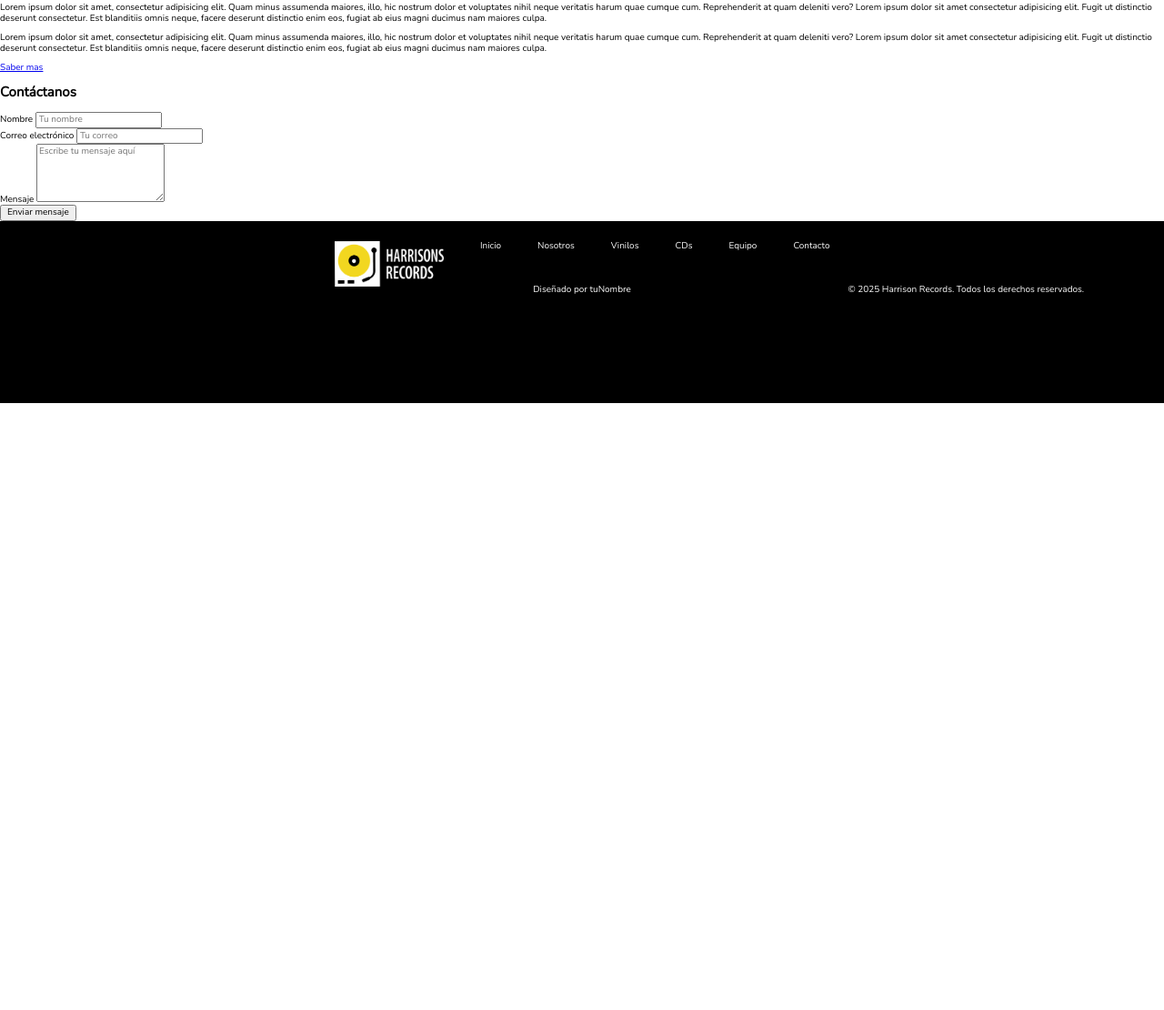
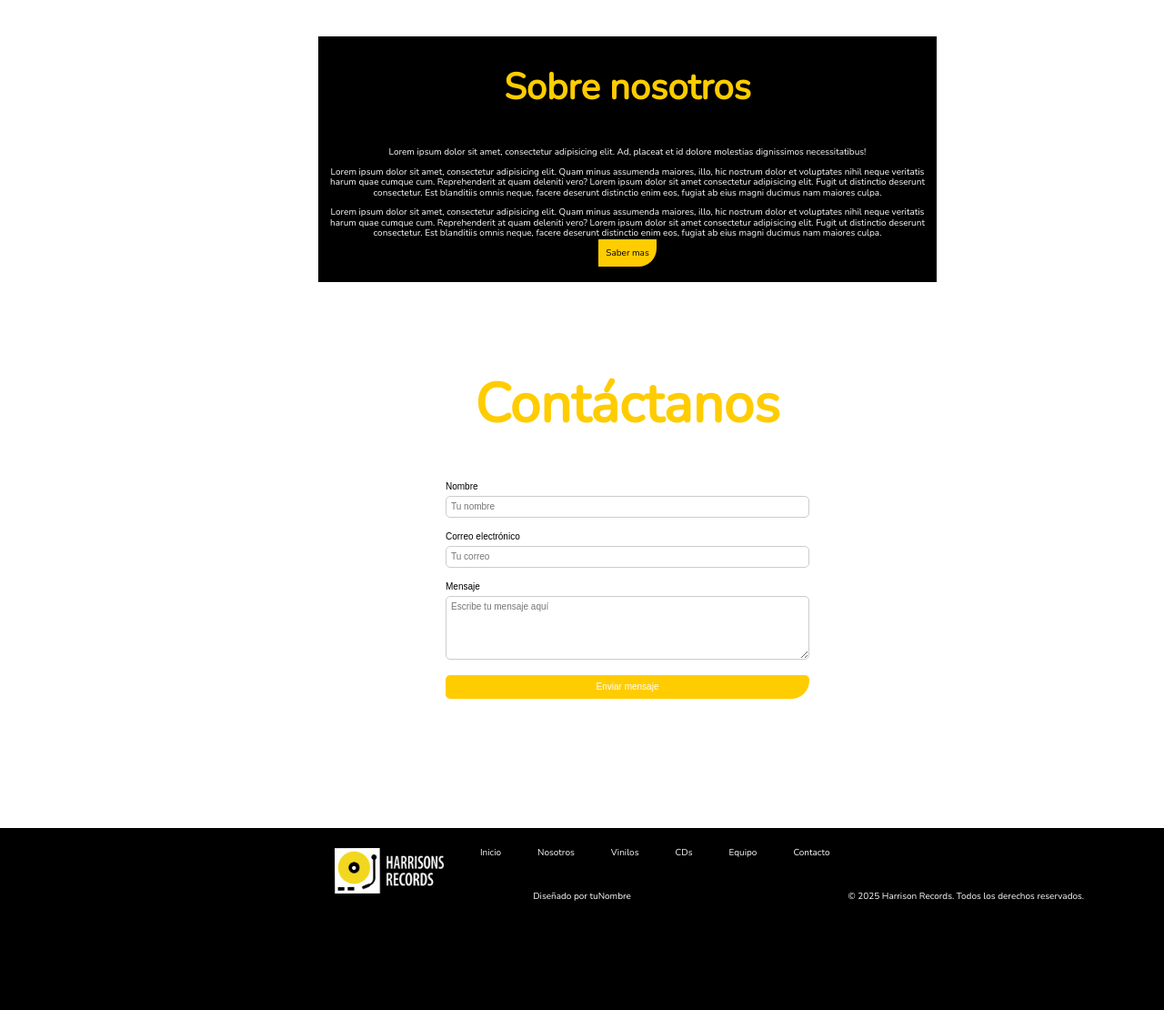
Before and after one commit to SangreL1/evaluacion-front, a plain HTML site: page index.html in a window 1280 px wide. Shown: the part 986-2096 px from the top of the page at 91% size. Before the commit the page ends 1429 px from the top, so only its background shows below. Drawn offline with nearby package versions, Linux system fonts and the light colour scheme.

Commit message:
Add sobre-nosotros y contacto

```diff
--- a/css/style.css
+++ b/css/style.css
@@ -130,3 +130,99 @@ img {
       gap: 2rem;
   }
 /*Fin footer */
+
+
+/*Inicio sobre-nosotros */
+.sobre-nosotros{
+    background-color: black;
+    height: 27rem;
+    width: 68rem;
+    margin-left: 35rem;
+    margin-top: 10rem;
+    text-align: center;
+
+}
+
+.t-nosotros{
+    display: flex;
+    justify-content: center;
+    color: #ffcc00;
+}
+
+.sobre-nosotros h2{
+    display: flex;
+    font-size: 4rem;
+}
+
+
+.sobre-nosotros p{
+    color: white;
+    font-size: 1rem;
+}
+
+
+
+.boton a[aria-current="page"]{
+  background-color: #ffcc00;
+  color:black;
+  border-bottom-right-radius: 2rem;
+  margin-top: 0.6rem;
+  padding: 0.8rem;
+  text-decoration: none;
+}
+
+
+/*Fin sobre-nosotros */
+
+/*Inicio contacto */
+
+.contacto{
+    height: 50rem;
+    width: 68rem;
+    margin-left: 35rem;
+    margin-top: 10rem;
+    text-align: center;
+}
+
+.t-contacto{
+    color:#ffcc00 ;
+    font-size: 4rem;
+}
+
+.form {
+  display: flex;
+  flex-direction: column;
+  gap: 1.5rem;
+  max-width: 40rem;
+  margin: 0 auto;
+  font-family: sans-serif;
+}
+
+.form label {
+  margin-bottom: 0.5rem;
+  display: flex;
+}
+
+.form input, .form textarea {
+  width: 100%;
+  padding: 0.5rem;
+  font-size: 1rem;
+  border: 0.1rem solid #ccc;
+  border-radius: 0.5rem;
+  box-sizing: border-box;
+
+}
+
+.form button {
+  padding: 0.7rem;
+  font-size: 1rem;
+  background-color: #ffcc00;
+  color: white;
+  border: none;
+  border-radius: 5px;
+  width: 40rem;
+  border-bottom-right-radius: 2rem;
+}
+
+
+/*Fin contacto */
--- a/index.html
+++ b/index.html
@@ -42,6 +42,8 @@
     </header>
 
     <!--Fin header-->
+
+    <!--Inicio Main-->
     <h2>Vinilos</h2>
     <img src="#" alt="Imagen vinilo">
 
@@ -58,9 +60,15 @@
     <p>$30.000</p>
 
     <a href="#">Ver mas</a>
+    <!--Fin main-->
 
 
+    <!--Inicio sobre nosotros-->
+    <div class="sobre-nosotros">
+        <div class="t-nosotros">
             <h2>Sobre nosotros</h2>
+        </div>
+        <div class="text">
             <p>Lorem ipsum dolor sit amet, consectetur adipisicing elit. Ad, placeat et id dolore molestias dignissimos
                 necessitatibus!
             </p>
@@ -76,13 +84,21 @@
                 vero? Lorem ipsum dolor sit amet consectetur adipisicing
                 elit. Fugit ut distinctio deserunt consectetur. Est blanditiis omnis neque, facere deserunt distinctio
                 enim eos, fugiat ab eius magni ducimus nam maiores culpa.</p>
+        </div>
+        <div class="boton">
+            <a aria-current="page" href="#">Saber mas</a>
+        </div>
+    </div>
 
-    <a href="#">Saber mas</a>
+    <!--Fin sobre nosotros-->
 
     <!-- Sección de Contacto -->
+    <div class="contacto">
+
+        <div class="t-contacto">
             <h2>Contáctanos</h2>
-
-    <form>
+        </div>
+        <form class="form">
             <div>
                 <label for="nombre">Nombre</label>
                 <input type="text" id="nombre" name="nombre" placeholder="Tu nombre" required>
@@ -102,6 +118,7 @@
                 <button type="submit">Enviar mensaje</button>
             </div>
         </form>
+    </div>
 
     <!-- Footer -->
     <div class="footer">
```
Lines whose indentation alone changed are shown as unchanged.
